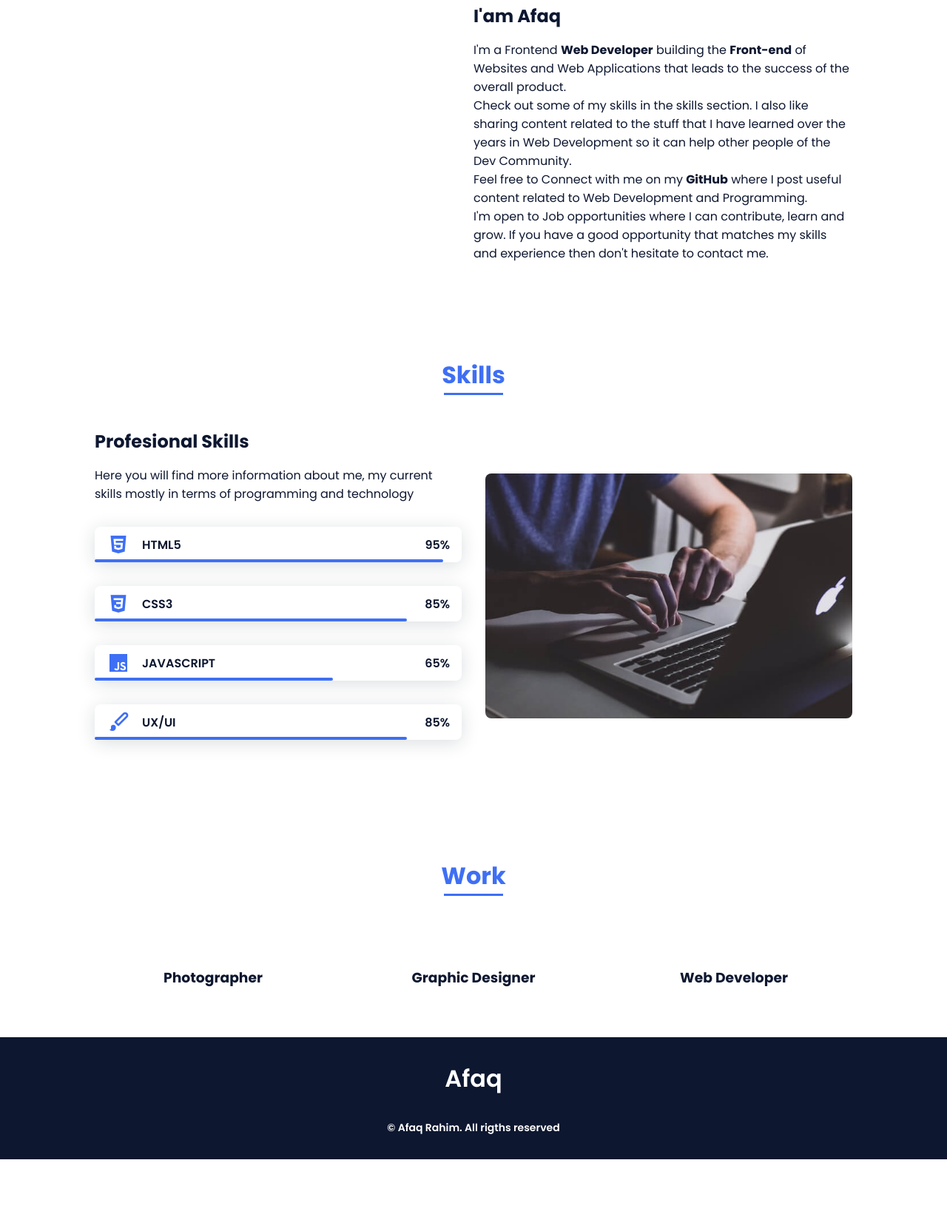
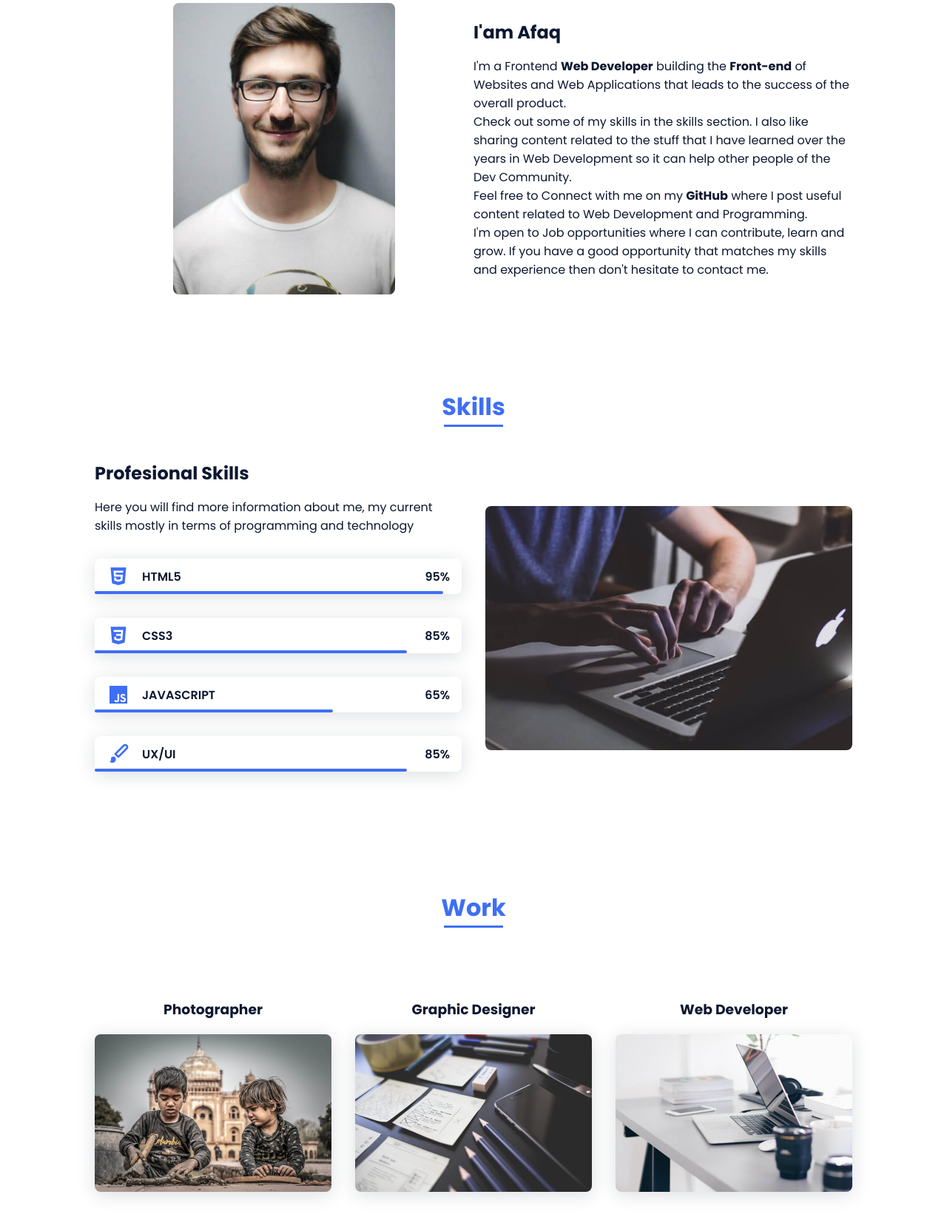
Before and after one commit to afaqrahim/afaq_rahim, a plain HTML site: page index.html in a window 1280 px wide. Shown: the part 895-2540 px from the top of the page at 74% size. Before the commit the page ends 2462 px from the top, so only its background shows below. Drawn offline with nearby package versions, Linux system fonts and the light colour scheme; files whose address does not match are found by name.

Commit message:
Update index.html

```diff
--- a/index.html
+++ b/index.html
@@ -5,7 +5,7 @@
     <meta name="viewport" content="width=device-width, initial-scale=1.0" />
 
     <link rel="stylesheet" href="styles.css" />
-    <link rel="icon" href="/assets/img/favicon.ico" type="image/x-icon" />
+    <link rel="icon" href="favicon.ico" type="image/x-icon" />
 
     <!-- =====BOX ICONS===== -->
     <link
@@ -96,7 +96,7 @@
                 class="home__blob-img"
                 x="50"
                 y="60"
-                href="assets/img/perfil.png"
+                href="perfil.png"
               />
             </g>
           </svg>
@@ -109,7 +109,7 @@
 
         <div class="about__container bd-grid">
           <div class="about__img">
-            <img src="assets/img/about.jpg" alt="" />
+            <img src="about.jpg" alt="" />
           </div>
 
           <div>
@@ -207,7 +207,7 @@
             <h3 style="text-align: center">Photographer</h3>
             <a href="" class="work__img">
               <img
-                src="/assets/img/atul-pandey-0f3bZHXZSz8-unsplash.jpg"
+                src="atul-pandey-0f3bZHXZSz8-unsplash.jpg"
                 alt=""
               />
             </a>
@@ -215,13 +215,13 @@
           <div class="card1">
             <h3 style="text-align: center">Graphic Designer</h3>
             <a href="" class="work__img">
-              <img src="/assets/img/work1.jpg" alt="" />
+              <img src="work1.jpg" alt="" />
             </a>
           </div>
           <div class="card1">
             <h3 style="text-align: center">Web Developer</h3>
             <a href="" class="work__img">
-              <img src="assets/img/work4.jpg" alt="" />
+              <img src="work4.jpg" alt="" />
             </a>
           </div>
         </div>
```
